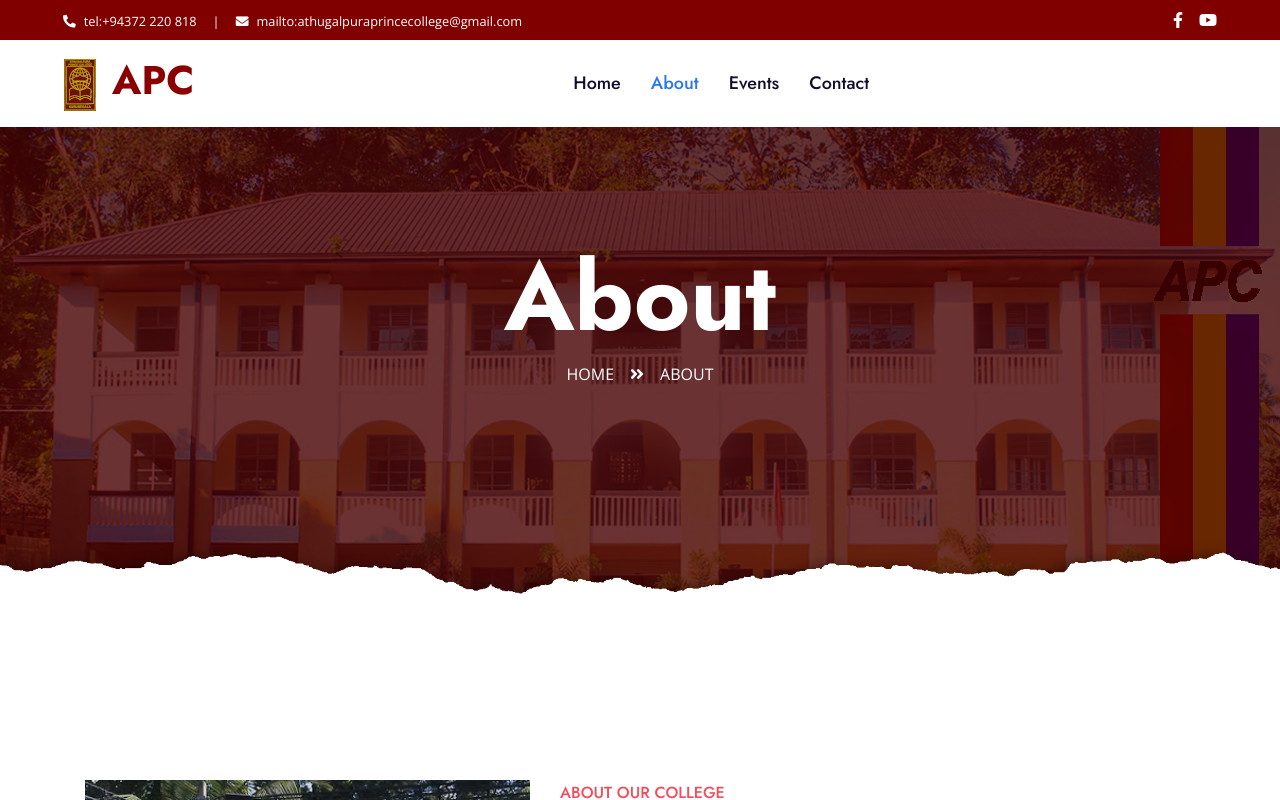
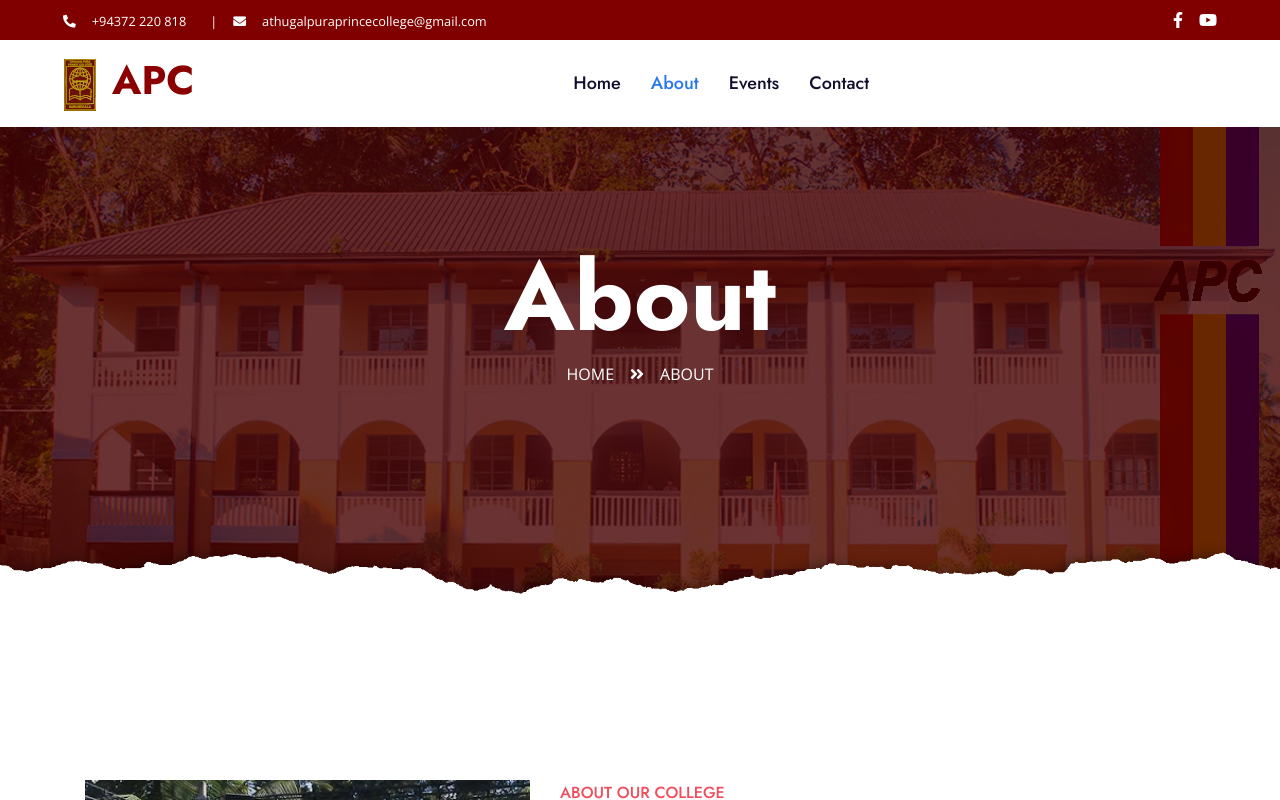
Before and after one commit to prince-college/prince-college.github.io, a plain HTML site: page about.html in a window 1280 px wide. Drawn offline with nearby package versions, Linux system fonts and the light colour scheme.

Commit message:
fix bugs on email link

```diff
--- a/about.html
+++ b/about.html
@@ -41,9 +41,9 @@
         <div class="row py-2 px-lg-5">
             <div class="col-lg-6 text-center text-lg-left mb-2 mb-lg-0">
                 <div class="d-inline-flex align-items-center text-white">
-                    <small><i class="fa fa-phone-alt mr-2"></i>tel:+94372 220 818</small>
+                    <small><i class="fa fa-phone-alt mr-2"></i><a class="text-white px-2" href="tel:+94372 220 818">+94372 220 818</a></small>
                     <small class="px-3">|</small>
-                    <small><i class="fa fa-envelope mr-2"></i>mailto:athugalpuraprincecollege@gmail.com</small>
+                    <small><i class="fa fa-envelope mr-2"></i><a class="text-white px-2" href="mailto:athugalpuraprincecollege@gmail.com">athugalpuraprincecollege@gmail.com</a></small>
                 </div>
             </div>
             <div class="col-lg-6 text-center text-lg-right">
```
Also changed, not shown: events.html (+2 -2 lines), 1 other file.
